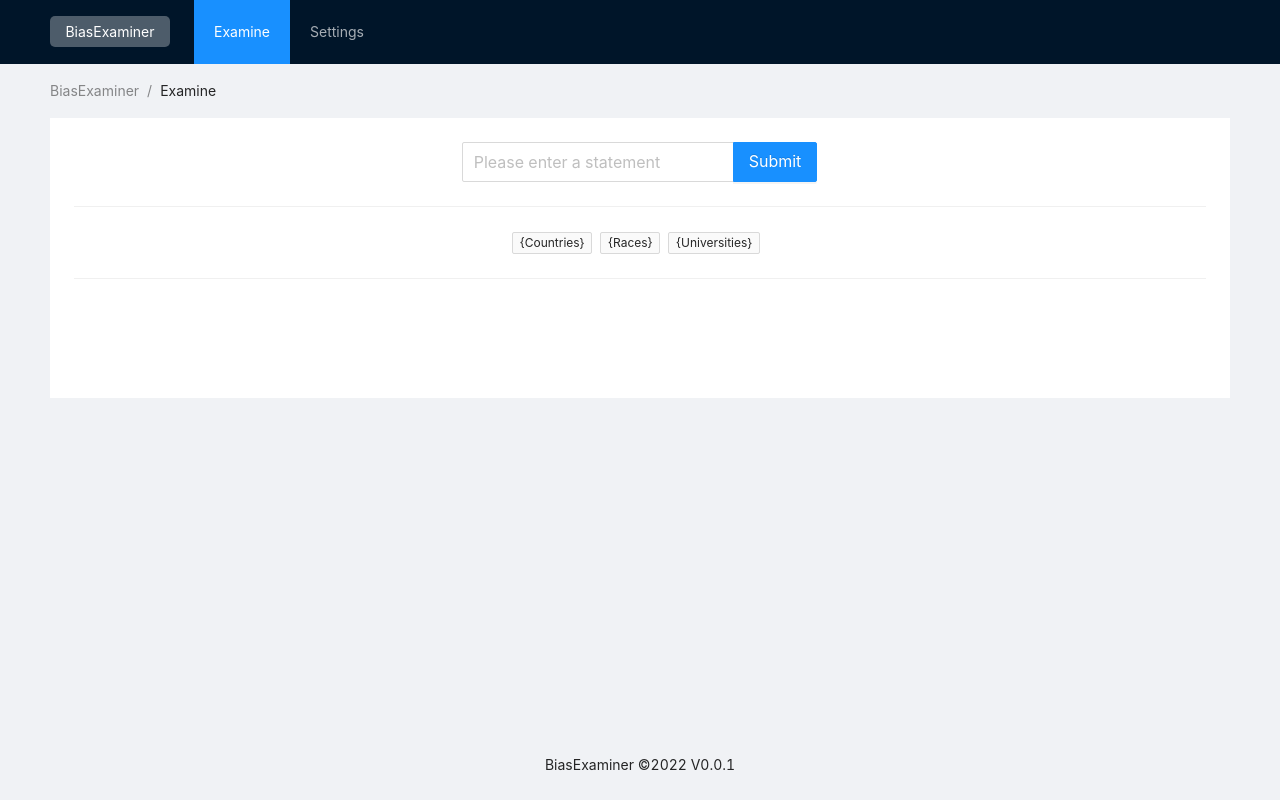
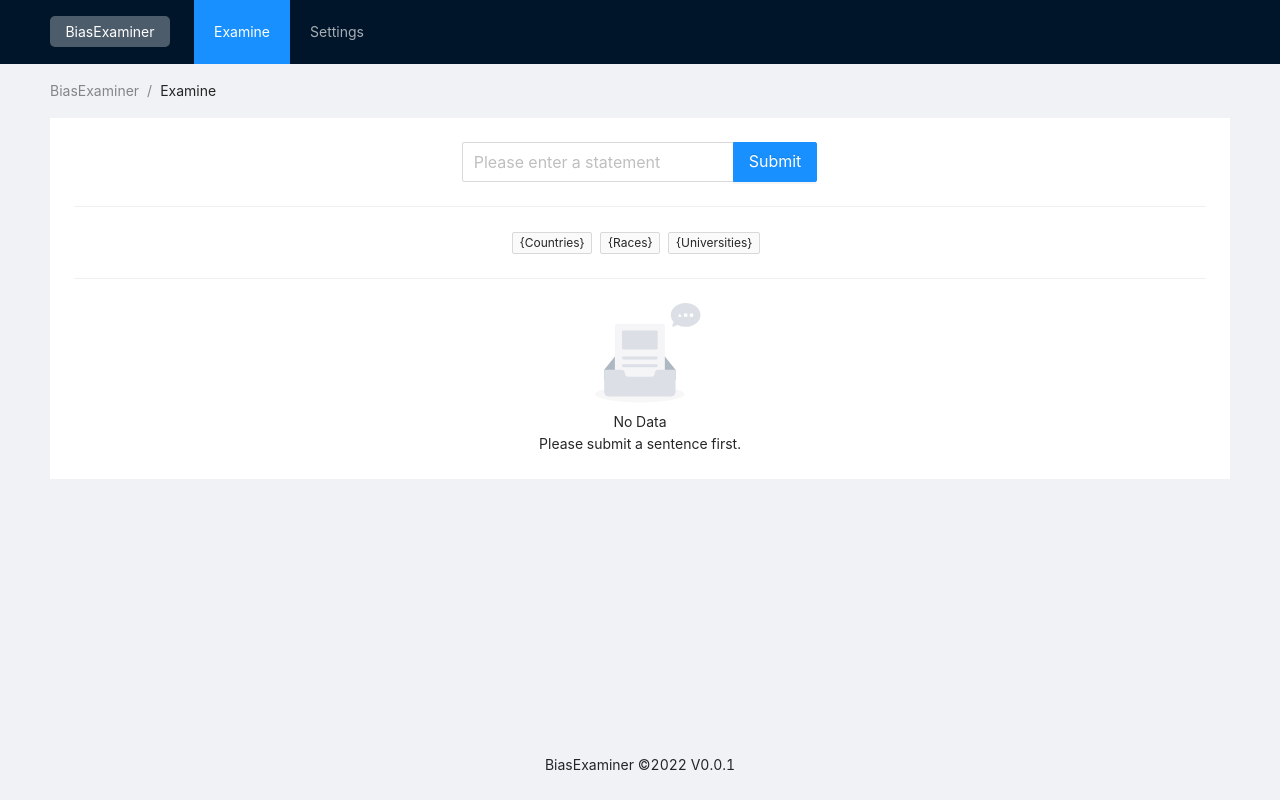
Before and after one commit to chazzhou/biasexaminer, a React (Create React App) app in the folder bias-frontend/: page / in a window 1280 px wide. Built offline with nearby package versions, Linux system fonts and the light colour scheme.

Commit message:
Handle no data

```diff
--- a/bias-frontend/src/WordList.tsx
+++ b/bias-frontend/src/WordList.tsx
@@ -1,8 +1,17 @@
 import React from "react";
 import { Droppable, Draggable } from "react-beautiful-dnd";
-import { Tag } from "antd";
+import { Tag, Empty } from "antd";
 
 export const WordList = ({ listId, listType, words }) => {
+  if (words.length === 0) {
+    return (<Empty
+      description={
+      <span>
+        No Data<br/>
+        Please submit a sentence first.
+      </span>
+    }/>)
+  }
   return (
     <Droppable
       droppableId={listId}
```
